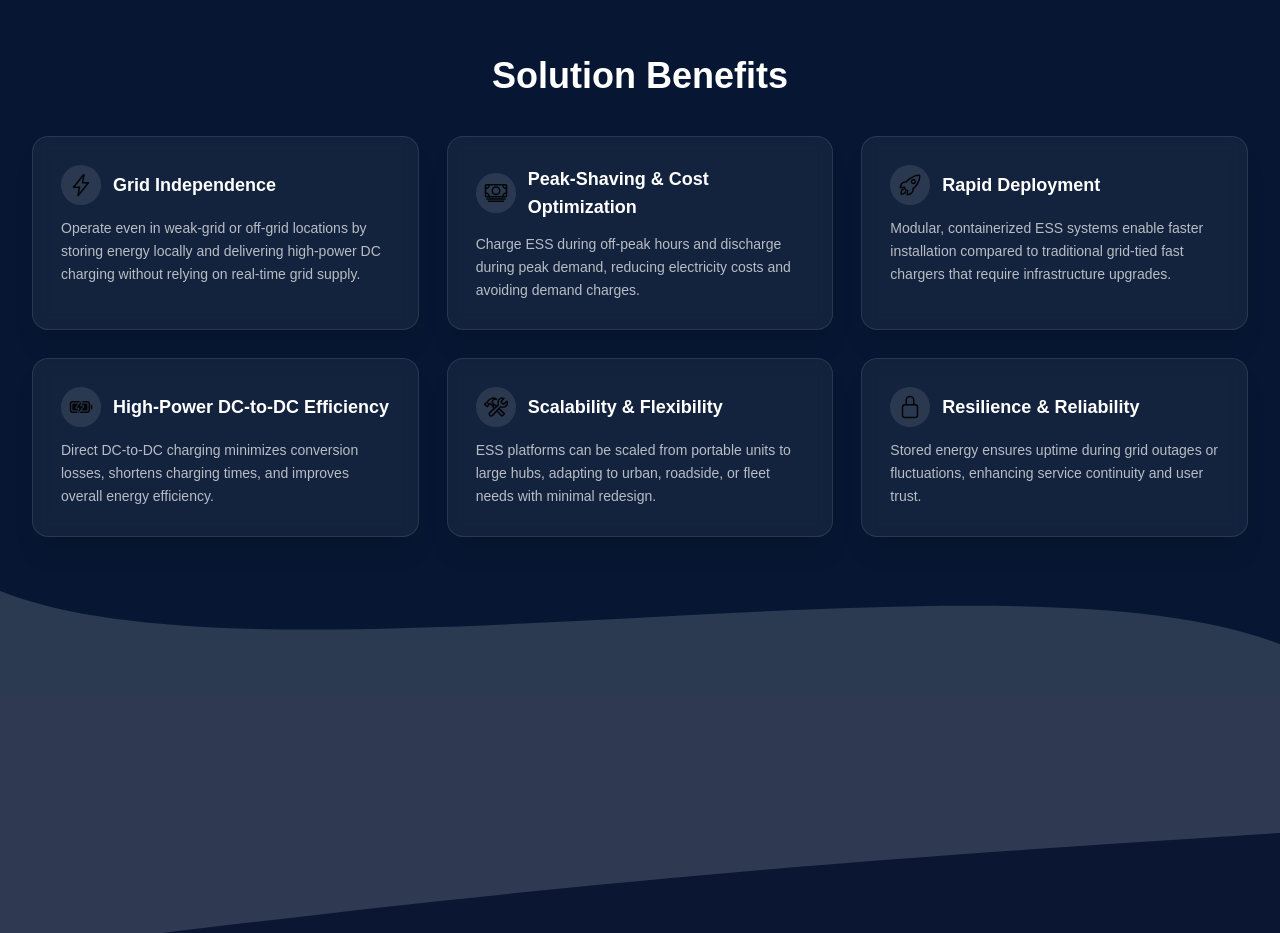
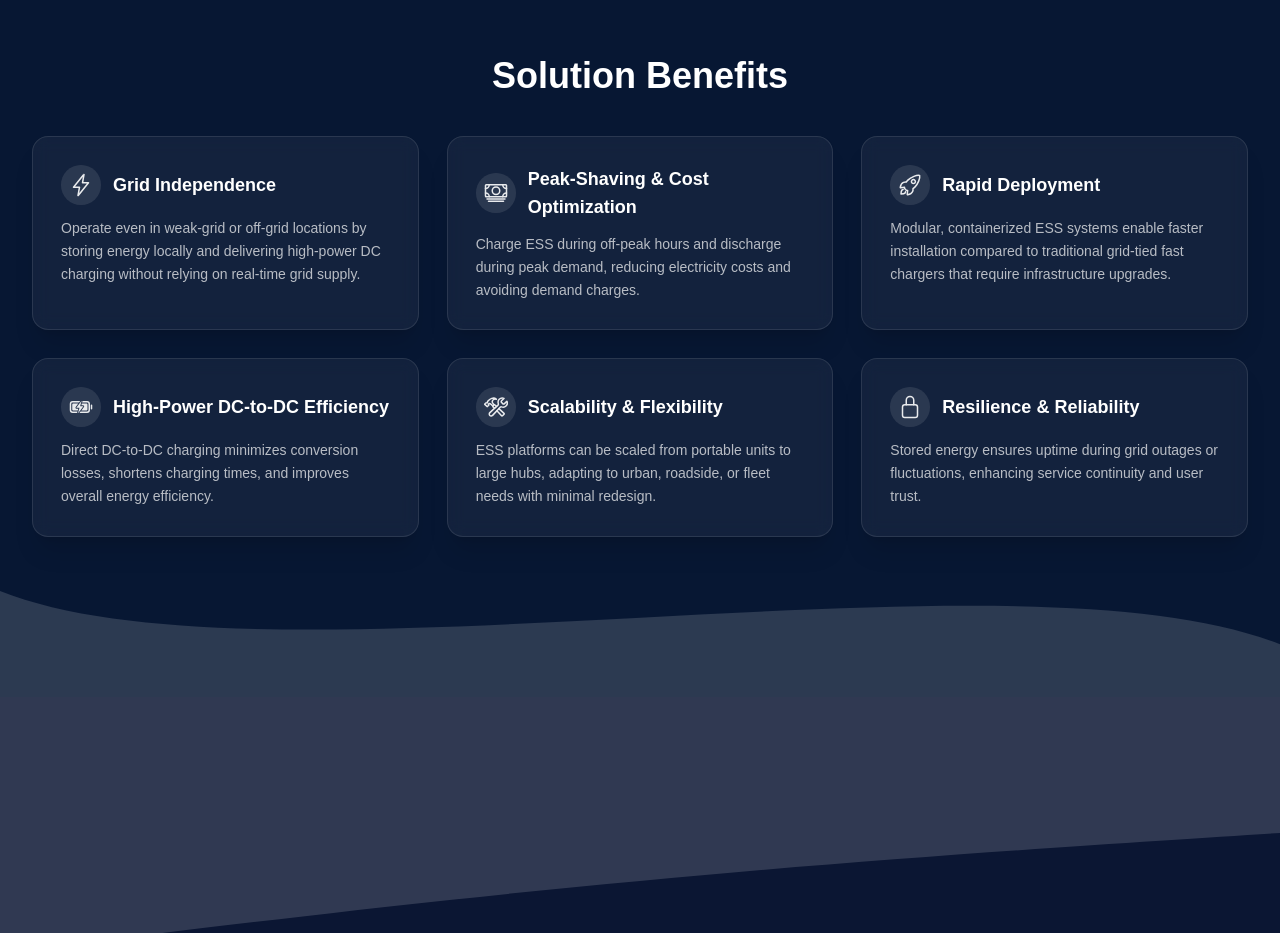
Before and after one commit to ParSaMnSS/green-pulse, a Next.js app: page / in a window 1280 px wide. Shown: the part 880-1813 px from the top of the page. Built offline with nearby package versions, Linux system fonts and the light colour scheme.

Commit message:
re-added effects to the benefits section

```diff
--- a/src/components/Solutions/BenefitsCard.tsx
+++ b/src/components/Solutions/BenefitsCard.tsx
@@ -1,29 +1,28 @@
+"use client";
+import { motion } from "framer-motion";
 import Image from "next/image";
 
-type FeatureProps = {
-  icon?: string; // path to /public/icons/*.svg
-  title: string;
-  desc: string;
-};
+type Props = { icon?: string; title: string; desc: string };
 
-export default function BenefitsCard({ icon, title, desc }: FeatureProps) {
+export default function BenefitsCard({ icon, title, desc }: Props) {
   return (
-    <div className="h-full flex flex-col rounded-2xl bg-white/5 border border-white/10 shadow-xl p-6 md:p-7 backdrop-blur-sm">
+    <motion.article
+      initial={{ opacity: 0, y: 24 }}
+      whileInView={{ opacity: 1, y: 0 }}
+      viewport={{ once: true, margin: "-10% 0px -10% 0px" }}
+      transition={{ duration: 0.5, ease: "easeOut" }}
+      className="h-full flex flex-col rounded-2xl bg-white/5 border border-white/10 shadow-xl p-6 md:p-7 backdrop-blur-sm"
+    >
       <div className="flex items-center gap-3">
         {icon && (
           <div className="relative size-10 shrink-0 rounded-full bg-white/10 grid place-items-center">
-            <Image
-              src={icon}
-              alt={title}
-              width={24}
-              height={24}
-              className="opacity-90"
-            />
+            {/* Quick color fix for black SVGs */}
+            <Image src={icon} alt={title} width={24} height={24} className="opacity-90 invert" />
           </div>
         )}
         <h3 className="text-white font-semibold text-lg">{title}</h3>
       </div>
       <p className="mt-3 text-sm leading-relaxed text-white/70">{desc}</p>
-    </div>
+    </motion.article>
   );
 }
--- a/src/components/Solutions/SolutionBenefits.tsx
+++ b/src/components/Solutions/SolutionBenefits.tsx
@@ -1,4 +1,6 @@
-import FeatureCard from "./BenefitsCard";
+"use client";
+import { motion } from "framer-motion";
+import BenefitsCard from "./BenefitsCard";
 
 const features = [
   {
@@ -32,22 +34,30 @@ const features = [
     desc: "Stored energy ensures uptime during grid outages or fluctuations, enhancing service continuity and user trust.",
   },
 ];
+const container = {
+  hidden: {},
+  show: { transition: { staggerChildren: 0.06, delayChildren: 0.05 } },
+};
 
 export default function SolutionBenefits() {
   return (
-    <section
-      id="benefits"
-      className="bg-[#071733] py-16 md:pt-24 md:pb-40"
-    >
+    <section id="benefits" className="bg-[#071733] py-16 md:pt-24 md:pb-40">
       <div className="mx-auto max-w-7xl px-4 sm:px-6 lg:px-8">
         <h2 className="text-3xl md:text-4xl font-extrabold text-white text-center">
           Solution Benefits
         </h2>
-        <div className="mt-10 grid grid-cols-1 sm:grid-cols-2 lg:grid-cols-3 gap-5 md:gap-7 items-stretch">
+
+        <motion.div
+          variants={container}
+          initial="hidden"
+          whileInView="show"
+          viewport={{ once: true, margin: "-10% 0px -10% 0px" }}
+          className="mt-10 grid grid-cols-1 sm:grid-cols-2 lg:grid-cols-3 gap-5 md:gap-7 items-stretch"
+        >
           {features.map((f, i) => (
-            <FeatureCard key={i} {...f} />
+            <BenefitsCard key={i} {...f} />
           ))}
-        </div>
+        </motion.div>
       </div>
     </section>
   );
```
